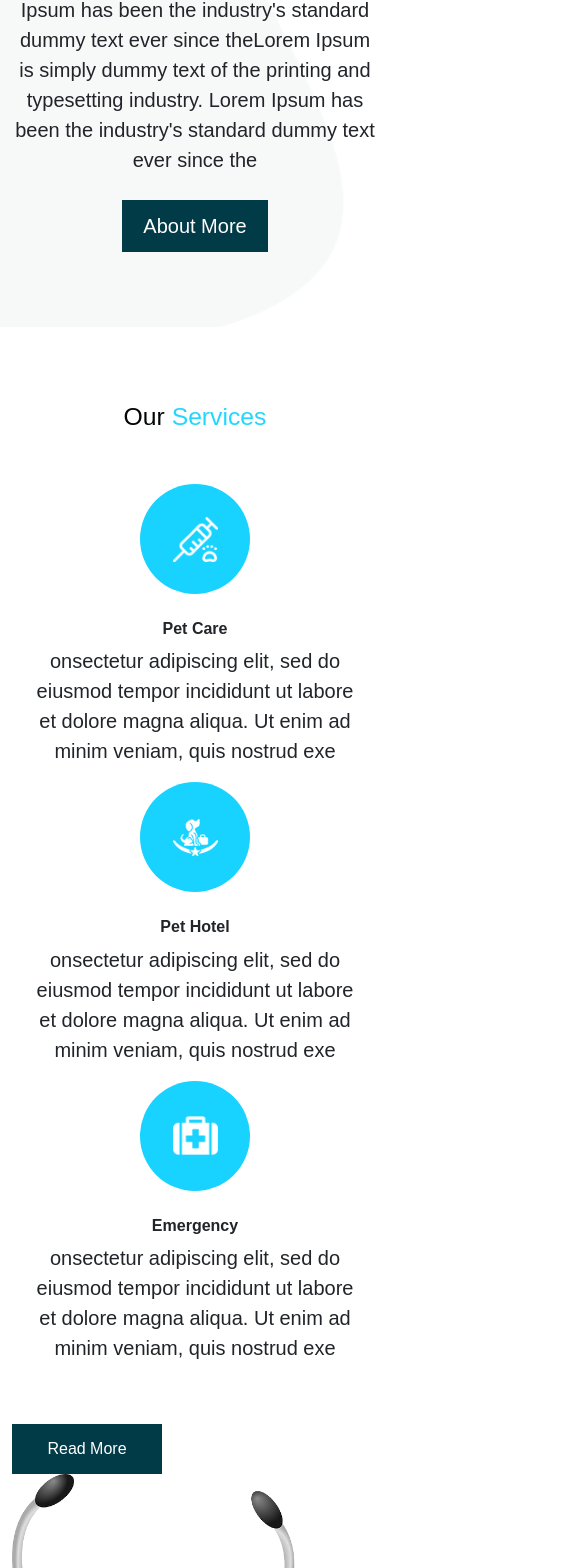
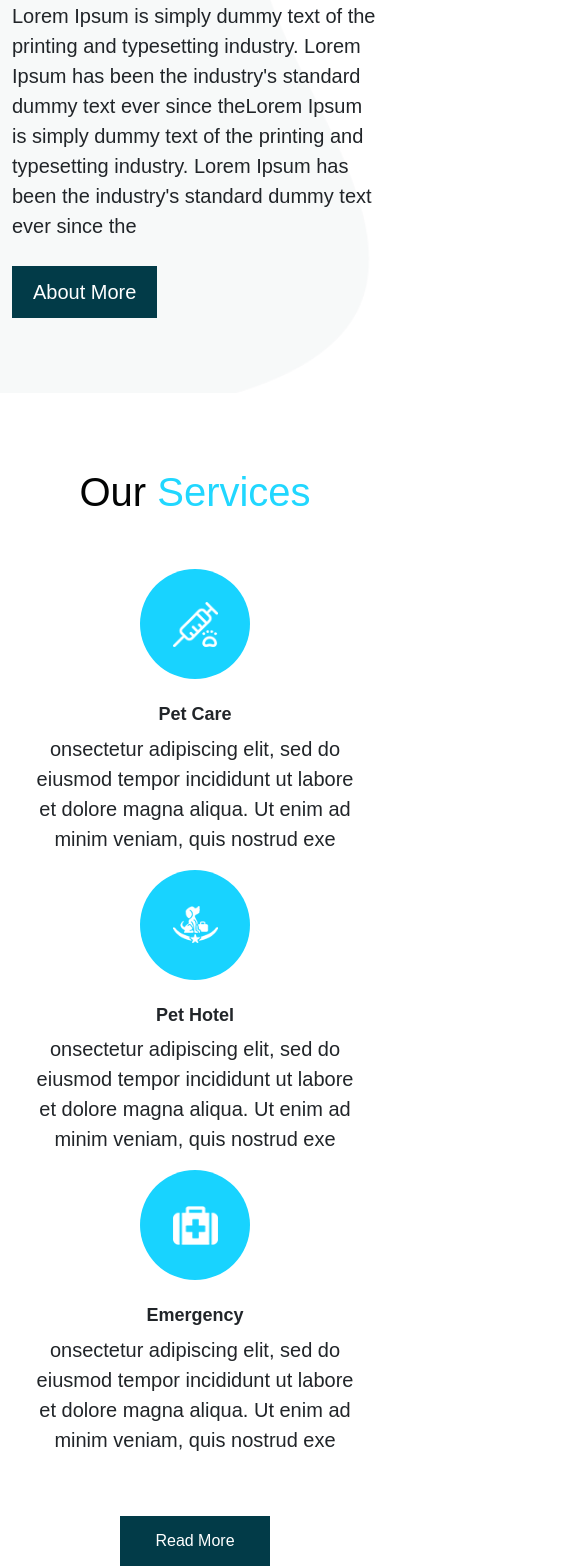
Before and after one commit to Manav39/internship-2022, a React (Create React App) app: page / in a window 390 px wide. Shown: the part 1409-2977 px from the top of the page, 585 px wide, since content can reach past the window. Built offline with nearby package versions, Linux system fonts and the light colour scheme.

Commit message:
Clinic and Services page responsive

```diff
--- a/src/pages/Clinic.css
+++ b/src/pages/Clinic.css
@@ -20,7 +20,9 @@
 .about_section .detail-box p {
     margin: 25px 0;
 }
-
+.about_section .detail-box{
+    text-align: left;
+}
 .about_section .detail-box a {
     display: inline-block;
     padding: 10px 20px;
@@ -28,7 +30,9 @@
     border: 1px solid #023b48;
     color: #ffffff;
     text-decoration: none;
+
 }
+
 
 .about_section .detail-box a:hover {
     background-color: transparent;
--- a/src/pages/Clinic.js
+++ b/src/pages/Clinic.js
@@ -17,7 +17,7 @@ const Clinic = () => {
               <div className="detail-box">
                 <h2 className="custom_heading">
                   About Our Pets
-                  <span>Clinic</span>
+                  <span> Clinic</span>
                 </h2>
                 <p>
                   Lorem Ipsum is simply dummy text of the printing and
--- a/src/pages/Service.css
+++ b/src/pages/Service.css
@@ -4,6 +4,12 @@
 .custom_heading {
     color: #030404;
     padding: auto;
+    text-align: left;
+    font-size: 40px;
+
+}
+.detail_box h6{
+  font-size: 18px;
 }
 .custom_heading span {
     color: #21d7ff;
@@ -63,6 +69,8 @@
     margin-right: 600px;
     width: 150px;
     height: 50px;
+    font-size: 16px;
+    font-stretch: normal;
   }
 
   .service_section a:hover {
@@ -74,3 +82,18 @@
   .layout_padding2 {
     padding: 45px 0;
   }
+  @media screen and (max-width : 770px){
+    .custom_heading {
+
+      text-align: center;
+  }
+    .service_section a{
+      display: block;
+      margin-left: auto;
+      margin-right: auto;
+      margin-bottom: 40px;
+  }
+  .service_section .row .col-md-4 {
+    width: auto;
+  }
+  }
```
Also changed, not shown: 1 other file (tests, documents, lock files or other folders).
